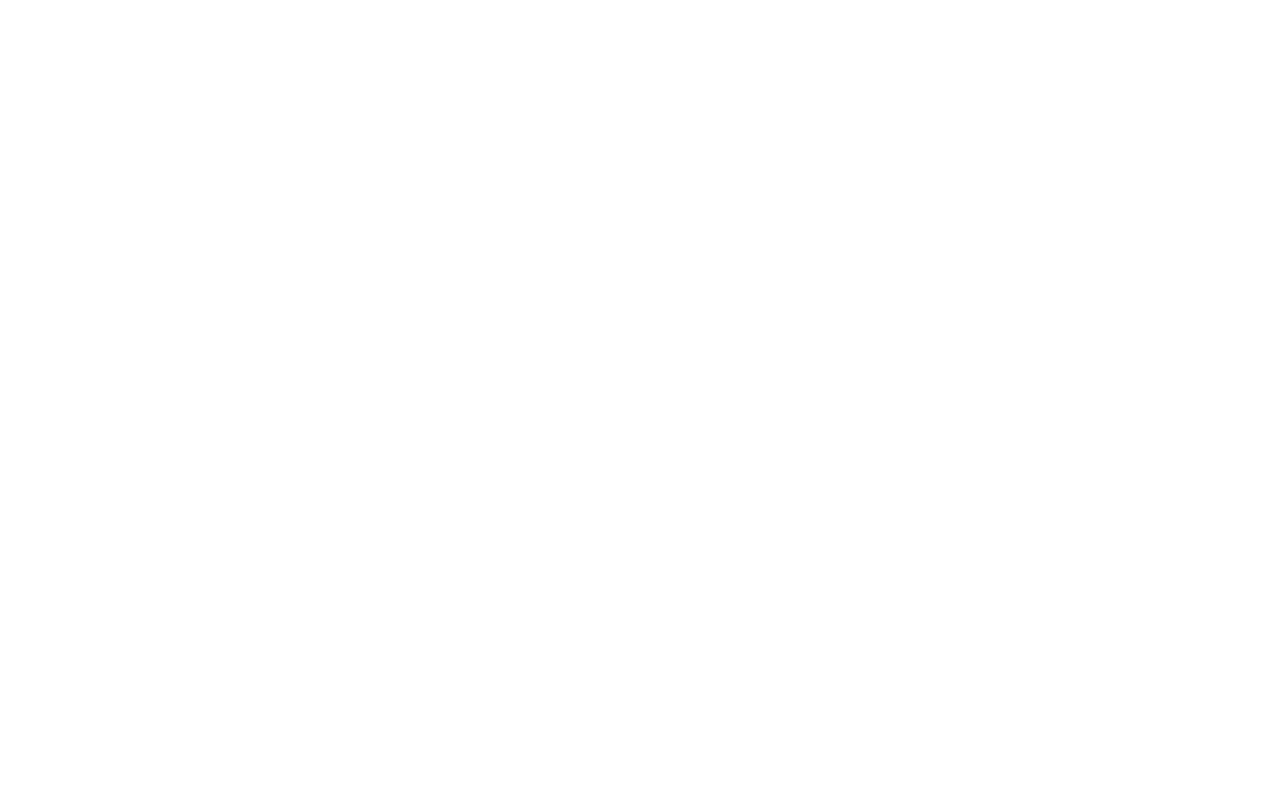
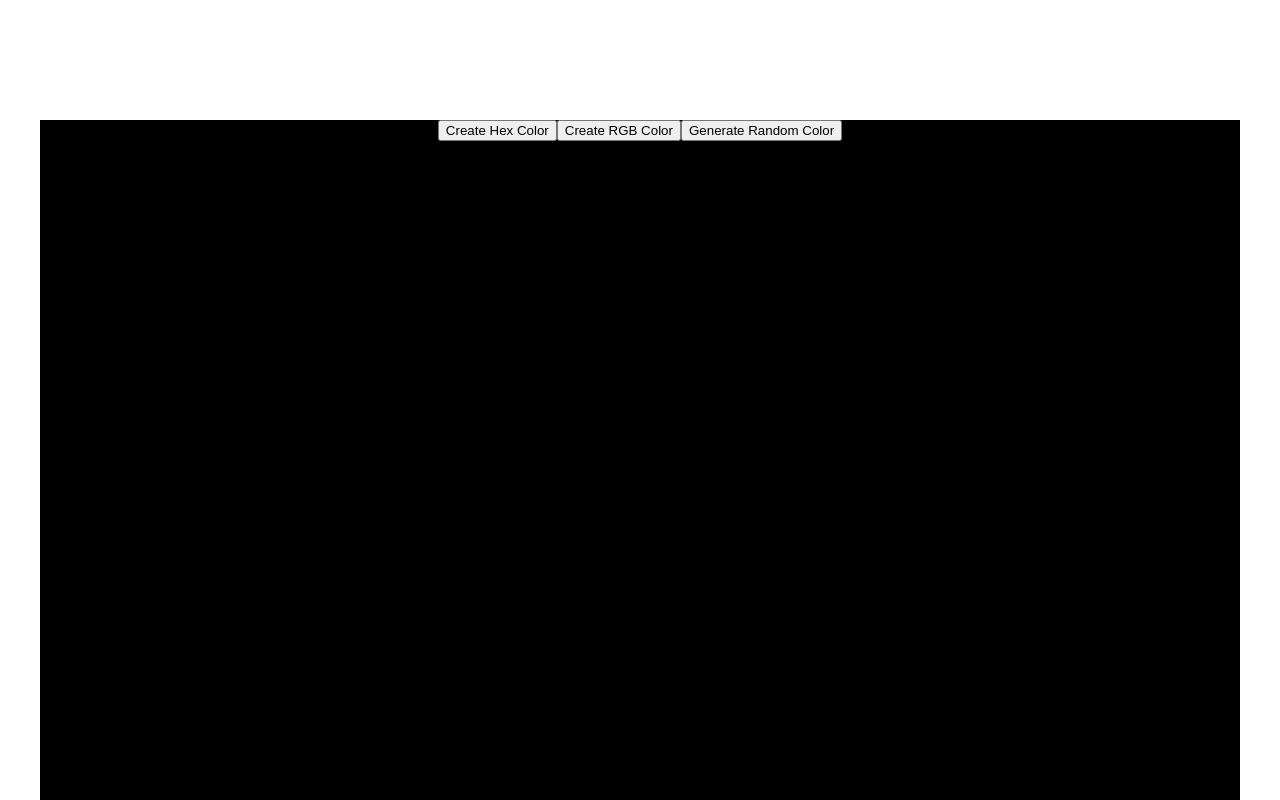
Before and after one commit to JW796/ReactJS-Interview-Projects, a React (Vite) app: page / in a window 1280 px wide. Shown: the part 720-1520 px from the top of the page. Before the commit the page ends 880 px from the top, so only its background shows below. Built offline with nearby package versions, Linux system fonts and the light colour scheme.

Commit message:
Random Color Component Setup

```diff
--- a/src/App.jsx
+++ b/src/App.jsx
@@ -1,6 +1,7 @@
 import { useState } from 'react'
 import './App.css'
 import Accordian from './components/accordian'
+import RandomColor from './components/random color'
 
 function App() {
   return (
@@ -9,6 +10,9 @@
       {/* Accordian component */}
       <Accordian />
 
+      {/* Random Color Component */}
+      <RandomColor/>
+
       </div>
     </>
   )
--- /dev/null
+++ b/src/components/random color/index.jsx
@@ -0,0 +1,19 @@
+import { useState } from "react";
+
+export default function RandomColor() {
+
+    const [typeOfColor, setTypeOfColor] = useState('hex')
+    const [color, setColor] = useState('#000000')
+
+  return (
+    <div style={{
+        width: "100%",
+        height:"100vh",
+        background: color,
+    }}>
+      <button>Create Hex Color</button>
+      <button>Create RGB Color</button>
+      <button>Generate Random Color</button>
+    </div>
+  );
+}
```
